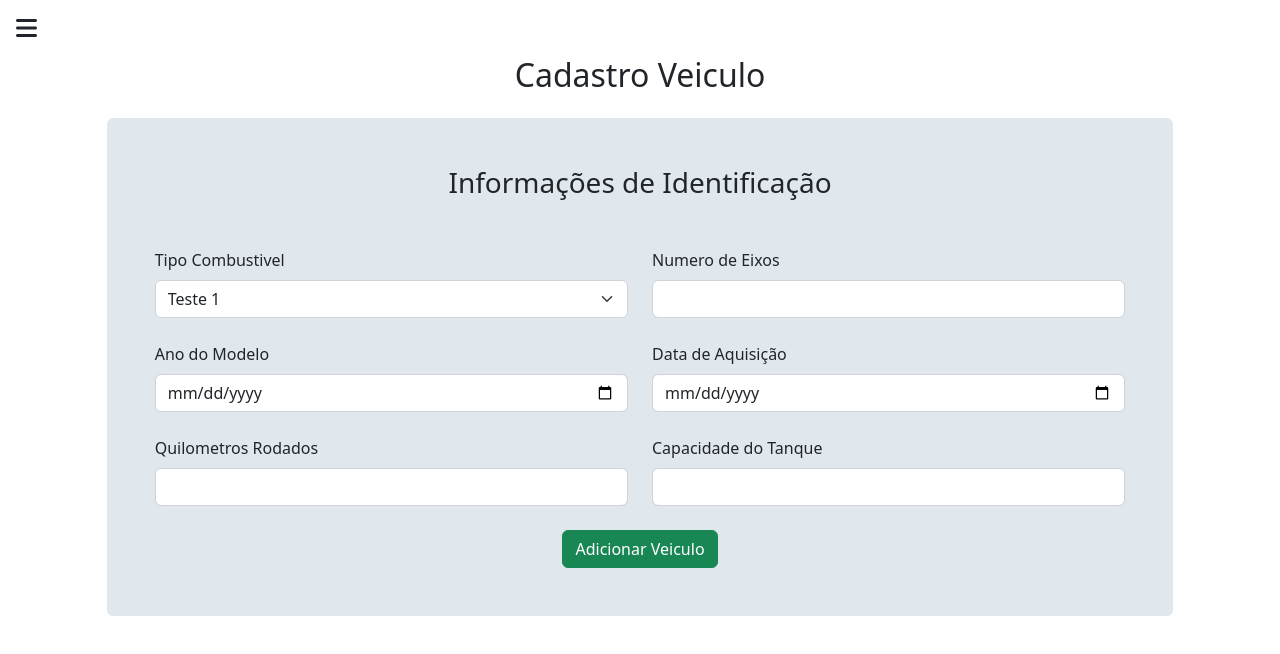
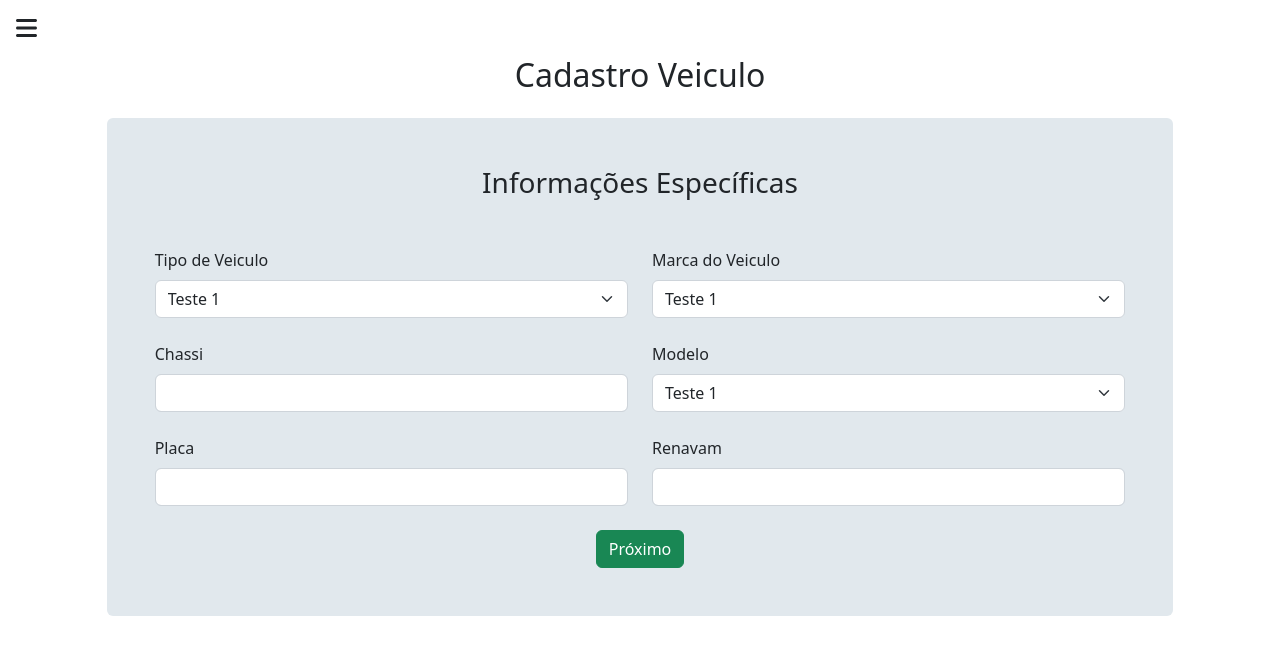
Before and after one commit to Matheus-Zauza-Maschietto/Maringa-Frotas-Vue, a Vue app in the folder project/: page /cadastros/veiculos in a window 1280 px wide. Shown: the top 654 px of the page. Built offline with nearby package versions, Linux system fonts and the light colour scheme.

Commit message:
Criando cadastro de manutenção e adicionando segunda etapa a cadastro de veiculos

```diff
--- a/project/src/router/index.js
+++ b/project/src/router/index.js
@@ -28,9 +28,9 @@ const routes = [
     component: () => import('../views/Cadastros/EmpresasView.vue')
   },
   {
-    path: '/cadastros/motoristas',
-    name: 'cadastrosMotoristas',
-    component: () => import('../views/Cadastros/MotoristasView.vue')
+    path: '/cadastros/funcionarios',
+    name: 'cadastrosFuncionarios',
+    component: () => import('../views/Cadastros/FuncionariosView.vue')
   },
   {
     path: '/cadastros/manutencoes',
--- a/project/src/views/Cadastros/MotoristasView.vue
+++ b/project/src/views/Cadastros/FuncionariosView.vue
@@ -8,7 +8,7 @@
 <script>
 import SideMenuC from "@/components/SideMenuC.vue"
 export default {
-    name: "CadastroMotoristasView",
+    name: "CadastroFuncionarioView",
     components: {
         SideMenuC
     },
--- a/project/src/views/Cadastros/ManutencoesView.vue
+++ b/project/src/views/Cadastros/ManutencoesView.vue
@@ -2,16 +2,66 @@
     <div>
         <SideMenuC/>
         <h2 class="text-center">Cadastro Manutenção</h2>
+        <form class="col-lg-10 container m-auto p-5 rounded-2" style="background: var(--menu-background);">
+            <h3 class="text-center mb-5">Informações de Identificação</h3>
+
+            <div class="mb-3 col-12">
+                <label for="opcaoManutencao" class="form-label">Opções de Manutenção</label>
+                <SelectCVue :options="options" id="opcaoManutencao"/>
+            </div>
+
+            <div class="row">
+                <div class="mb-3 col-md-6 col-10">
+                    <label for="empresasManutencao" class="form-label">Empresas de Manutenção</label>
+                    <SelectCVue :options="options" id="empresasManutencao"/>
+                </div>
+                <div class="mb-4 col-md-6 col-10">
+                    <label for="dataManutencao" class="form-label">Data da Manutenção</label>
+                    <input type="number" class="form-control" id="dataManutencao">
+                </div>
+            </div>
+
+            <div class="row">
+                <div class="mb-3 col-md-6 col-10">
+                    <label for="placaAutomovel" class="form-label">Placa do Automovel</label>
+                    <input type="text" class="form-control" id="placaAutomovel" placeholder="00.000.000/0000-00">
+                </div>
+                <div class="mb-4 col-md-6 col-10">
+                    <label for="valorManutencao" class="form-label">Valor da Manutenção</label>
+                    <input type="number" class="form-control" id="valorManutencao" placeholder="(00) 90000-0000">
+                </div>
+            </div>
+
+            <div class="mb-4 col-12">
+                <label for="valorManutencao" class="form-label">Descrição da Manutenção</label>
+                <textarea name="" id="" cols="30" rows="10" class="form-control col-12"></textarea>
+            </div>
+
+            <button class="btn btn-success d-block m-auto">Adicionar Empresa</button>
+        </form>
     </div>
 </template>
 
 <script>
+import SelectCVue from '../../components/inputs/SelectC.vue'
 import SideMenuC from "@/components/SideMenuC.vue"
+import option from "@/entities/Option";
+
 export default {
     name: "CadastroManutencoesView",
     components: {
-        SideMenuC
+        SideMenuC,
+        SelectCVue
     },
+    data(){
+        return{
+            options: [
+                new option(1, 'test1', 'Teste 1'),
+                new option(2, 'test2', 'Teste 2'),
+                new option(3, 'test3', 'Teste 3')
+            ],
+        }
+    }
 }
 </script>
 
--- a/project/src/views/Cadastros/VeiculosView.vue
+++ b/project/src/views/Cadastros/VeiculosView.vue
@@ -2,24 +2,62 @@
     <div>
         <SideMenuC/>
         <h2 class="text-center mb-4">Cadastro Veiculo</h2>
-        <form class="col-lg-10 container m-auto p-5 rounded-2" style="background: var(--menu-background);">
-            <h3 class="text-center mb-5">Informações de Identificação</h3>
+        <form class="col-lg-10 container m-auto p-5 rounded-2 position-relative" style="background: var(--menu-background);">
+            <div v-if="etapa == 0">
+                <h3 class="text-center mb-5">Informações Específicas</h3>
+                <div class="row">
+                    <div class="mb-4 col-md-6 col-10">
+                        <label for="TipoVeiculo" class="form-label">Tipo de Veiculo</label>
+                        <SelectCVue :options="options" id="TipoVeiculo" />
+                    </div>
+                    <div class="mb-4 col-md-6 col-10">
+                        <label for="MarcaVeiculo" class="form-label">Marca do Veiculo</label>
+                        <SelectCVue :options="options" id="MarcaVeiculo" />
+                    </div>
+                </div>
+                <div class="row">
+                    <div class="mb-4 col-md-6 col-10">
+                        <label for="Chassi" class="form-label">Chassi</label>
+                        <input type="text" class="form-control" id="Chassi" min="0" max="3000" maxlength="4">
+                    </div>
+                    <div class="mb-3 col-md-6 col-10">
+                        <label for="modelo" class="form-label">Modelo</label>
+                        <SelectCVue :options="options" id="modelo" />
+                    </div>
+                </div>
 
                 <div class="row">
                     <div class="mb-4 col-md-6 col-10">
-                    <label for="TipoCombustivel" class="form-label">Tipo Combustivel</label>
-                    <SelectCVue :options="options" id="TipoCombustivel" />
+                        <label for="placa" class="form-label">Placa</label>
+                        <input type="text" class="form-control" id="placa">
+                    </div>
+                    <div class="mb-3 col-md-6 col-10">
+                        <label for="renavam" class="form-label">Renavam</label>
+                        <input type="text" class="form-control" id="renavam">
+                    </div>
+                </div>
+                <button class="btn btn-success d-block m-auto" @click="etapa=1">Próximo</button>
+            </div>
+
+            <div v-else-if="etapa == 1">
+                <h3 class="text-center mb-5">Informações de Identificação</h3>
+
+                <button class="btn btn-secondary position-absolute top-0 start-0 m-5" @click="etapa=0">Voltar</button>
+
+                <div class="row">
+                    <div class="mb-4 col-md-6 col-10">
+                        <label for="tipoCombustivel" class="form-label">Tipo Combustivel</label>
+                        <SelectCVue :options="options" id="tipoCombustivel" />
                     </div>
                     <div class="mb-3 col-md-6 col-10">
                         <label for="numeroEixos" class="form-label">Numero de Eixos</label>
                         <input type="number" class="form-control" id="numeroEixos">
                     </div>
                 </div>
-
                 <div class="row">
                     <div class="mb-4 col-md-6 col-10">
                         <label for="anoModelo" class="form-label">Ano do Modelo</label>
-                    <input type="date" class="form-control" id="anoModelo">
+                        <input type="number" class="form-control" id="anoModelo" min="0" max="3000" maxlength="4">
                     </div>
                     <div class="mb-3 col-md-6 col-10">
                         <label for="dataAquisicao" class="form-label">Data de Aquisição</label>
@@ -37,8 +75,8 @@
                         <input type="number" class="form-control" id="capacidadeTanque">
                     </div>
                 </div>
-
                 <button class="btn btn-success d-block m-auto">Adicionar Veiculo</button>
+            </div>
         </form>
     </div>
 </template>
@@ -60,7 +98,8 @@ export default {
                 new option(1, 'test1', 'Teste 1'),
                 new option(2, 'test2', 'Teste 2'),
                 new option(3, 'test3', 'Teste 3')
-            ]
+            ],
+            etapa: 0
         }
     }
 }
--- a/project/src/views/HomeView.vue
+++ b/project/src/views/HomeView.vue
@@ -20,6 +20,21 @@
     <ModalC titulo="titulo do modal" :exibir="exibirModal" @fecharModal="exibirModal=false" :botoes="botoes">
       <FormC :botoes="botoes" :fields="fields"/>
     </ModalC>
+
+    <ul class="dropdown-menu dropdown-menu-left" aria-labelledby="navbarDropdownMenuLink">
+      <li>
+        <div class="input-group mt-2 mx-2">
+          <div class="form-outline w-auto">
+            <input type="search" id="form1" class="form-control-dropdown" />
+            <label class="form-label" for="form1">Search</label>
+          </div>
+        </div>
+      </li>
+      <li><hr class="dropdown-divider" /></li>
+      <li><a class="dropdown-item" href="#">Action</a></li>
+      <li><a class="dropdown-item" href="#">Another action</a></li>
+      <li><a class="dropdown-item" href="#">Something else here</a></li>
+    </ul>
 
   </div>
 </template>
```
Also changed, not shown: project/src/views/Menus/MenuCadastrosView.vue (line endings or trailing spaces). Lines whose indentation alone changed are shown as unchanged.
